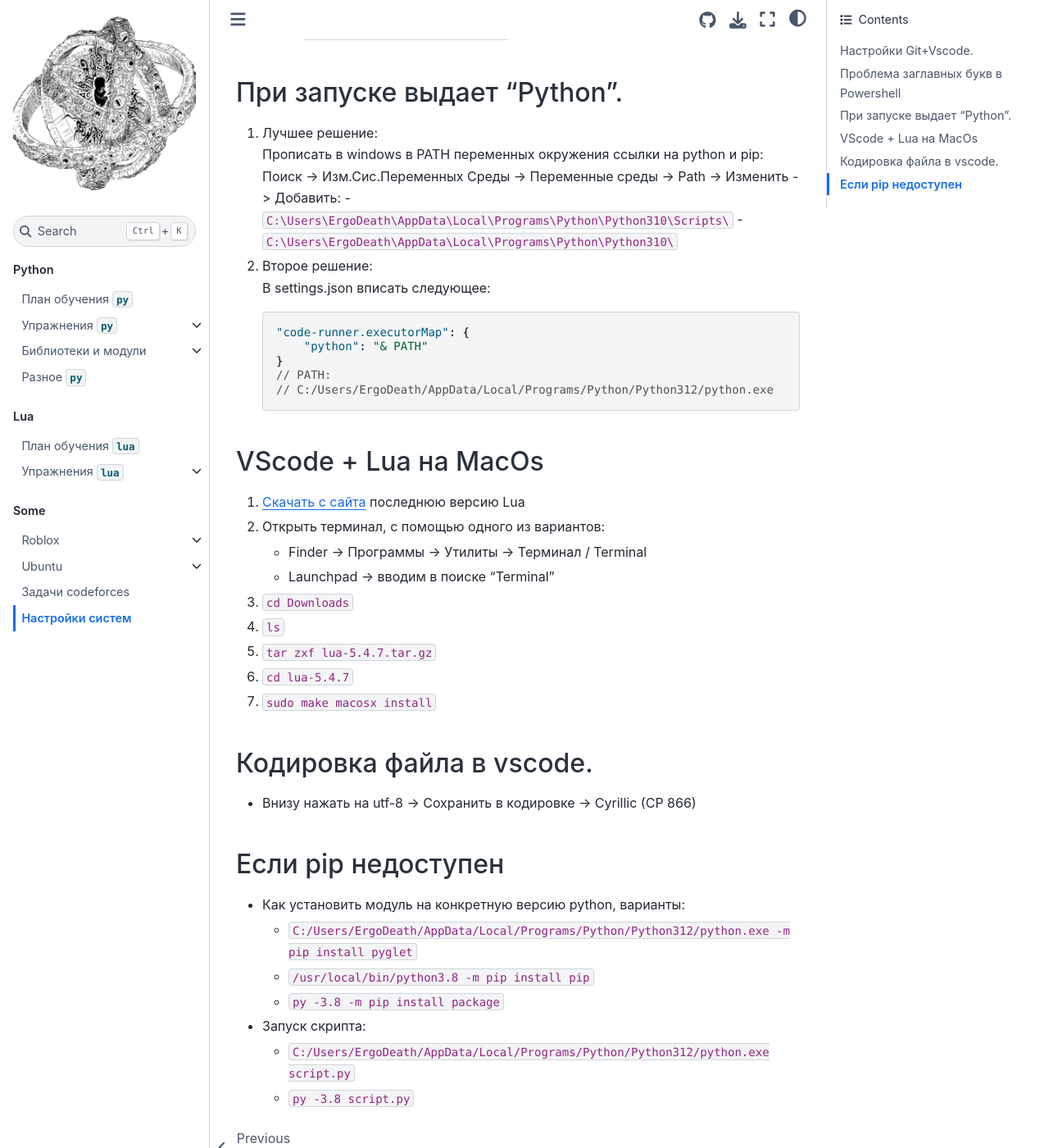
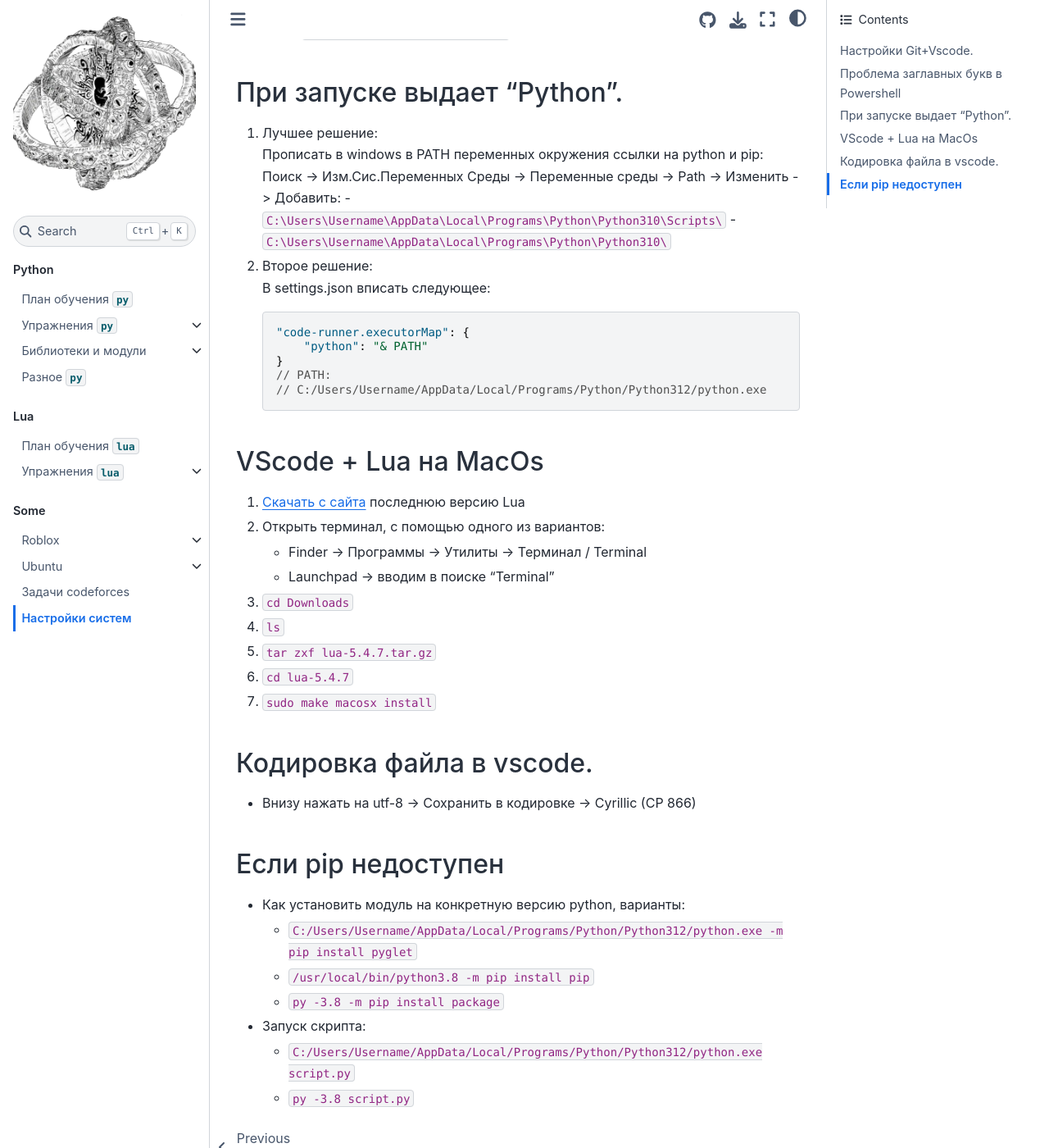
Before and after one commit to your-teach/faithpages, a Jupyter Book: the page built from Some/settings-system.md, in a window 1280 px wide and 1400 px high, scrolled down 921 px. Shown: the whole window at 82% size. Built offline with Jupyter Book 1.0.4 settings and Sphinx 7.4.7 and the Sphinx Book theme 1.1.4, drawn with Linux system fonts in a browser that asks for light colours.

Commit message:
fix strings

````diff
--- a/Some/settings-system.md
+++ b/Some/settings-system.md
@@ -32,8 +32,8 @@
 1. Лучшее решение:\
     Прописать в windows в PATH переменных окружения ссылки на python и pip:\
     Поиск -> Изм.Сис.Переменных Среды -> Переменные среды -> Path -> Изменить -> Добавить:
-        - `C:\Users\ErgoDeath\AppData\Local\Programs\Python\Python310\Scripts\`
-        - `C:\Users\ErgoDeath\AppData\Local\Programs\Python\Python310\`
+        - `C:\Users\Username\AppData\Local\Programs\Python\Python310\Scripts\`
+        - `C:\Users\Username\AppData\Local\Programs\Python\Python310\`
 2. Второе решение:\
     В settings.json вписать следующее:
     ```json
@@ -41,7 +41,7 @@
         "python": "& PATH"
     }
     // PATH:
-    // C:/Users/ErgoDeath/AppData/Local/Programs/Python/Python312/python.exe
+    // C:/Users/Username/AppData/Local/Programs/Python/Python312/python.exe
     ```
 
 ## VScode + Lua на MacOs
@@ -62,9 +62,9 @@
 
 ## Если pip недоступен
 - Как установить модуль на конкретную версию python, варианты:
-    - `C:/Users/ErgoDeath/AppData/Local/Programs/Python/Python312/python.exe -m pip install pyglet`
+    - `C:/Users/Username/AppData/Local/Programs/Python/Python312/python.exe -m pip install pyglet`
     - `/usr/local/bin/python3.8 -m pip install pip`
     - `py -3.8 -m pip install package`
 - Запуск скрипта:
-    - `C:/Users/ErgoDeath/AppData/Local/Programs/Python/Python312/python.exe script.py`
+    - `C:/Users/Username/AppData/Local/Programs/Python/Python312/python.exe script.py`
     - `py -3.8 script.py`
````
Also changed, not shown: Python/Lib-modules/1.Pip.md (+2 -2 lines).
